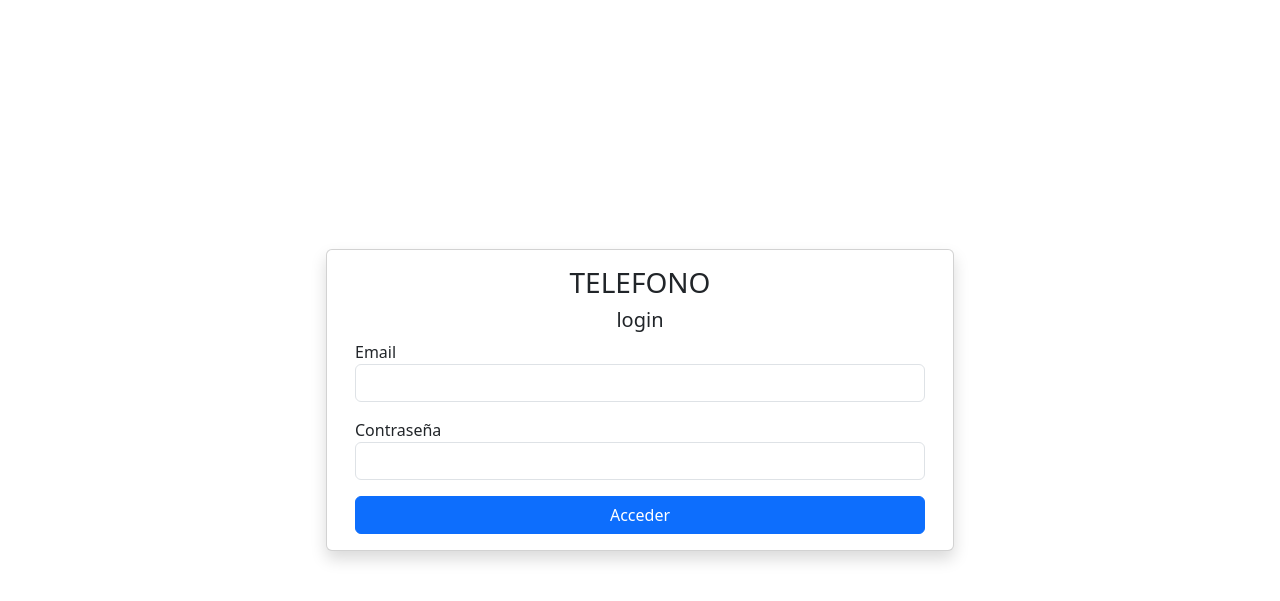
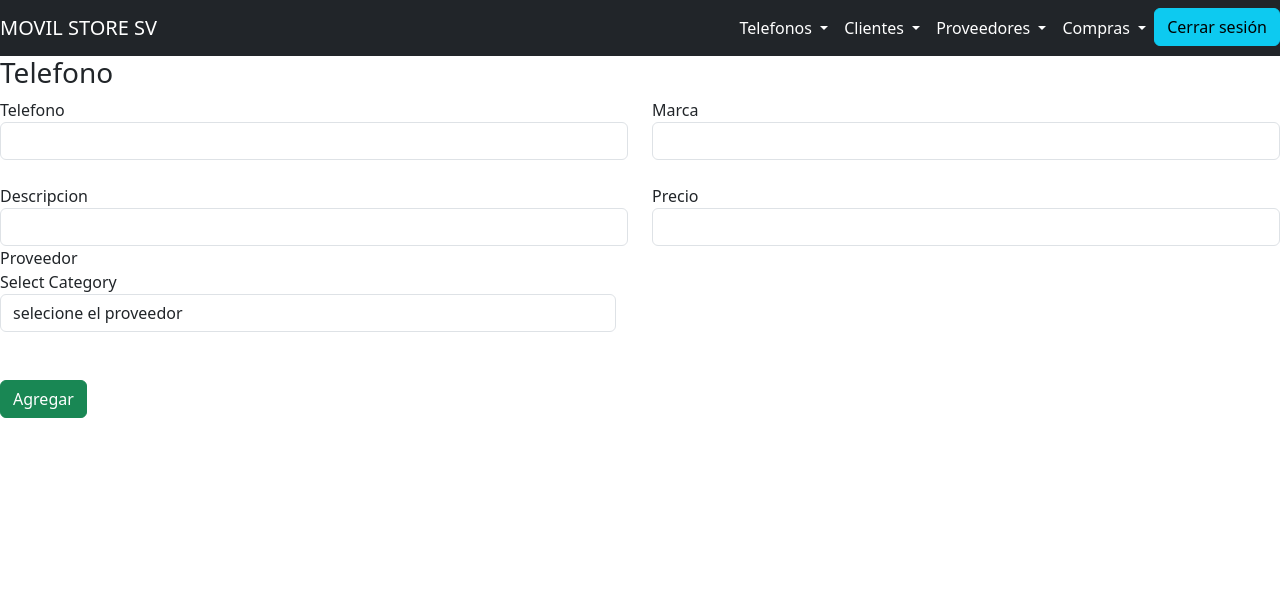
Before and after one commit to MiguelZelaya5/App_flask_mysql, a Flask app: page / in a window 1280 px wide. Shown: the top 601 px of the page. Run offline with Flask 3, Linux system fonts and the light colour scheme; data that the repository does not hold is empty; some libraries are stand-ins or nearby versions.

Commit message:
avanzenum5

```diff
--- a/app.py
+++ b/app.py
@@ -1,23 +1,16 @@
 from flask import Flask, render_template, request,redirect
-from config import conectar
+import result
 from flask_mysqldb import MySQL
 from wtforms import SelectField
 from flask_wtf import FlaskForm
 import controladortele
+from mysql.connector import connect
+from config import conectar
+import mysql.connector
 
 app = Flask(__name__)
-mydb = conectar()
-mysql = MySQL(mydb)
-
-
-@app.route('/', methods=['GET'])
-def home():
-    return render_template('index.html')
-
-@app.route('/login', methods=["POST"])
-def login():
-    email=request.form('email')
-    password = request.form('password')
+mydb = conectar
+mysql = MySQL(app)
 
 @app.route("/agregartelefonos")
 def formulariotelefono():
@@ -34,12 +27,18 @@ def insert():
     estado= request.form["estado"]
     controladortele.insertar_telefono(nombre_telefono,marca,descripcion,
                                       precio,existencias,proveedor,estado)
-    return redirect("/tablatelefonos")
-@app.route("/")
+    return redirect("/tablatelefonos.html")
+
 @app.route("/tablatelefonos")
-def mostrartele():
+def tablatelefonos():
     telefonostable = controladortele.obtener_telefonos
     return render_template("tablatelefonos.html", telefonostable=telefonostable)
+@app.route("/")
+@app.route('/proveedores')
+def proveedores():
+    proveedores=controladortele.obtener_name_proveedores()
+
+    return render_template("agregartelefono.html", proveedores=proveedores)
 
 @app.route("/eliminar_telefono", methods=["POST"])
 def eliminar_telefono():
@@ -61,12 +60,7 @@ def actualizar_juego():
                         existencias,id_proveedor,id_telefono)
     return redirect("/tablatelefonos")
 
-class TelefonoForm(FlaskForm):
-    id_proveedor = SelectField('Proveedores')
 
-    def __init__(self, *args, **kwargs):
-        super(TelefonoForm, self).__init__(*args, **kwargs)
-        self.id_proveedor.choices = [(str(proveedor[0]), proveedor[1]) for proveedor in controladortele.obtener_name_proveedores()]
 
 if __name__ == '__main__':
-    app.run(debug=True)
+    app.run(port=3000,debug=True)
--- a/templates/agregartelefono.html
+++ b/templates/agregartelefono.html
@@ -1,81 +1,8 @@
-<!DOCTYPE html>
-<html lang="en">
-    <head>
-        <meta charset="UTF-8">
-        <meta http-equiv="X-UA-Compatible" content="IE=edge">
-        <meta name="viewport" content = "Wiwidth=device=width, initial-scale=1.0">
-        <link href="https://cdn.jsdelivr.net/npm/bootstrap@5.3.0-alpha3/dist/css/bootstrap.min.css" rel="stylesheet" integrity="sha384-KK94CHFLLe+nY2dmCWGMq91rCGa5gtU4mk92HdvYe+M/SXH301p5ILy+dN9+nJOZ" crossorigin="anonymous">
-        <script src="https://cdn.jsdelivr.net/npm/bootstrap@5.3.0-alpha3/dist/js/bootstrap.bundle.min.js" integrity="sha384-ENjdO4Dr2bkBIFxQpeoTz1HIcje39Wm4jDKdf19U8gI4ddQ3GYNS7NTKfAdVQSZe" crossorigin="anonymous"></script>
-        <title>App</title>
-    </head>
-    <body>
-        <nav class="navbar navbar-dark bg-dark navbar-expand-lg">
-            <a class="navbar-brand" href="#">
-                MOVIL STORE SV
-            </a>
-            <div class="collapse navbar-collapse" id="navbarScroll">
-                <ul class="navbar-nav ms-auto">
-                    <li class="nav-item dropdown">
-                        <a class="nav-link dropdown-toggle" href="#" id="navbarScrollingDropdown" role="button" data-bs-toggle="dropdown" aria-expanded="false" style="color: white">
-                          Telefonos
-                        </a>
-                        <ul class="dropdown-menu" aria-labelledby="navbarScrollingDropdown">
-                          <li><a class="dropdown-item" href="#">Ingresar nuevo Telefono</a></li>
-                          <li><hr class="dropdown-divider"></li>
-                          <li><a class="dropdown-item" href="#">Actualizar datos de Telefonos</a></li>
-                          <li><hr class="dropdown-divider"></li>
-                          <li><a class="dropdown-item" href="#">Eliminar Telefono</a></li>
-                        </ul>
-                      </li>
-                      <li class="nav-item dropdown">
-                        <a class="nav-link dropdown-toggle" href="#" id="navbarScrollingDropdown" role="button" data-bs-toggle="dropdown" aria-expanded="false" style="color: white">
-                          Clientes
-                        </a>
-                        <ul class="dropdown-menu" aria-labelledby="navbarScrollingDropdown">
-                          <li><a class="dropdown-item" href="#">Ingresar nuevo Cliente</a></li>
-                          <li><hr class="dropdown-divider"></li>
-                          <li><a class="dropdown-item" href="#">Actualizar datos de Clientes</a></li>
-                          <li><hr class="dropdown-divider"></li>
-                          <li><a class="dropdown-item" href="#">Eliminar Clientes</a></li>
-                        </ul>
-                      </li>
-                      <li class="nav-item dropdown">
-                        <a class="nav-link dropdown-toggle" href="#" id="navbarScrollingDropdown" role="button" data-bs-toggle="dropdown" aria-expanded="false" style="color: white">
-                          Proveedores
-                        </a>
-                        <ul class="dropdown-menu" aria-labelledby="navbarScrollingDropdown">
-                          <li><a class="dropdown-item" href="#">Ingresar nuevo Proveedor</a></li>
-                          <li><hr class="dropdown-divider"></li>
-                          <li><a class="dropdown-item" href="#">Actualizar datos de Proveedores</a></li>
-                          <li><hr class="dropdown-divider"></li>
-                          <li><a class="dropdown-item" href="#">Eliminar Proveedores</a></li>
-                        </ul>
-                      </li>
-                      <li class="nav-item dropdown">
-                        <a class="nav-link dropdown-toggle" href="#" id="navbarScrollingDropdown" role="button" data-bs-toggle="dropdown" aria-expanded="false" style="color: white">
-                          Compras
-                        </a>
-                        <ul class="dropdown-menu" aria-labelledby="navbarScrollingDropdown">
-                          <li><a class="dropdown-item" href="#">Ingresar nueva Compra</a></li>
-                          <li><hr class="dropdown-divider"></li>
-                          <li><a class="dropdown-item" href="#">Actualizar datos de las Compras</a></li>
-                          <li><hr class="dropdown-divider"></li>
-                          <li><a class="dropdown-item" href="#">Eliminar Compras</a></li>
-                        </ul>
-                      </li>
-
-
-
-
-                    <li class="nav-item">
-                        <li class="nav-item ml-auto">
-                            <button class="btn btn-info" value="Registrate">Cerrar sesión</button>
-                        </li>
-
-                    </li>
-
-            </div>
-        </nav>
+{% extends "todointerfaz.html" %}
+{% block titulo %}
+Agregar telefono
+{% endblock %}
+{% block contenido %}
         <section class="section">
           <div class="colums">
             <div class="column">
@@ -108,20 +35,21 @@
 
                   <div class="col-sm-6">
                     <label>Proveedor</label>
-                    <div class="dropdown" data-bs-theme="light">
-                      <button class="btn btn-secondary dropdown-toggle" type="button" id="dropdownMenuButtonLight" data-bs-toggle="dropdown" aria-expanded="false">
-                        Default dropdown
-                      </button>
-                      <ul class="dropdown-menu" aria-labelledby="dropdownMenuButtonLight">
-                        <li><a class="dropdown-item active" href="#">Action</a></li>
-                        <li><a class="dropdown-item" href="#">Action</a></li>
-                        <li><a class="dropdown-item" href="#">Another action</a></li>
-                        <li><a class="dropdown-item" href="#">Something else here</a></li>
-                        <li><hr class="dropdown-divider"></li>
-                        <li><a class="dropdown-item" href="#">Separated link</a></li>
-                      </ul>
+                    <div class="form-group">
+                      <label>Select Category</label>
+                      <select name="search_category"  id="search_category_id" class="form-control">
+                        <option value="" selected="selected">selecione el proveedor</option>
+                        {% for proveedor in proveedores %}
+                        <option value='{{proveedor[0]}}'>{{proveedor[1]}}</option>
+                        {% endfor %}
+                      </select>
                     </div>
                   </div>
+
+                </div>
+
+                  </form>
+                    </select>
 
                 </div>
                 <div>
@@ -132,6 +60,6 @@
               </form>
             </div>
           </div>
+
         </section>
-    </body>
-</html>
+{% endblock %}
--- /dev/null
+++ b/templates/todointerfaz.html
@@ -0,0 +1,82 @@
+<!DOCTYPE html>
+<html lang="en">
+    <head>
+        <meta charset="UTF-8">
+        <meta http-equiv="X-UA-Compatible" content="IE=edge">
+        <meta name="viewport" content = "Wiwidth=device=width, initial-scale=1.0">
+        <title>Movil Store Store- {% block titulo %}{% endblock %}</title>
+        <link href="https://cdn.jsdelivr.net/npm/bootstrap@5.3.0-alpha3/dist/css/bootstrap.min.css" rel="stylesheet" integrity="sha384-KK94CHFLLe+nY2dmCWGMq91rCGa5gtU4mk92HdvYe+M/SXH301p5ILy+dN9+nJOZ" crossorigin="anonymous">
+        <script src="https://cdn.jsdelivr.net/npm/bootstrap@5.3.0-alpha3/dist/js/bootstrap.bundle.min.js" integrity="sha384-ENjdO4Dr2bkBIFxQpeoTz1HIcje39Wm4jDKdf19U8gI4ddQ3GYNS7NTKfAdVQSZe" crossorigin="anonymous"></script>
+
+    </head>
+    <body>
+        <nav class="navbar navbar-dark bg-dark navbar-expand-lg">
+            <a class="navbar-brand" href="#">
+                MOVIL STORE SV
+            </a>
+            <div class="collapse navbar-collapse" id="navbarScroll">
+                <ul class="navbar-nav ms-auto">
+                    <li class="nav-item dropdown">
+                        <a class="nav-link dropdown-toggle" href="#" id="navbarScrollingDropdown" role="button" data-bs-toggle="dropdown" aria-expanded="false" style="color: white">
+                          Telefonos
+                        </a>
+                        <ul class="dropdown-menu" aria-labelledby="navbarScrollingDropdown">
+                          <li><a class="dropdown-item" href="#">Ingresar nuevo Telefono</a></li>
+                          <li><hr class="dropdown-divider"></li>
+                          <li><a class="dropdown-item" href="#">Actualizar datos de Telefonos</a></li>
+                          <li><hr class="dropdown-divider"></li>
+                          <li><a class="dropdown-item" href="#">Eliminar Telefono</a></li>
+                        </ul>
+                      </li>
+                      <li class="nav-item dropdown">
+                        <a class="nav-link dropdown-toggle" href="#" id="navbarScrollingDropdown" role="button" data-bs-toggle="dropdown" aria-expanded="false" style="color: white">
+                          Clientes
+                        </a>
+                        <ul class="dropdown-menu" aria-labelledby="navbarScrollingDropdown">
+                          <li><a class="dropdown-item" href="#">Ingresar nuevo Cliente</a></li>
+                          <li><hr class="dropdown-divider"></li>
+                          <li><a class="dropdown-item" href="#">Actualizar datos de Clientes</a></li>
+                          <li><hr class="dropdown-divider"></li>
+                          <li><a class="dropdown-item" href="#">Eliminar Clientes</a></li>
+                        </ul>
+                      </li>
+                      <li class="nav-item dropdown">
+                        <a class="nav-link dropdown-toggle" href="#" id="navbarScrollingDropdown" role="button" data-bs-toggle="dropdown" aria-expanded="false" style="color: white">
+                          Proveedores
+                        </a>
+                        <ul class="dropdown-menu" aria-labelledby="navbarScrollingDropdown">
+                          <li><a class="dropdown-item" href="#">Ingresar nuevo Proveedor</a></li>
+                          <li><hr class="dropdown-divider"></li>
+                          <li><a class="dropdown-item" href="#">Actualizar datos de Proveedores</a></li>
+                          <li><hr class="dropdown-divider"></li>
+                          <li><a class="dropdown-item" href="#">Eliminar Proveedores</a></li>
+                        </ul>
+                      </li>
+                      <li class="nav-item dropdown">
+                        <a class="nav-link dropdown-toggle" href="#" id="navbarScrollingDropdown" role="button" data-bs-toggle="dropdown" aria-expanded="false" style="color: white">
+                          Compras
+                        </a>
+                        <ul class="dropdown-menu" aria-labelledby="navbarScrollingDropdown">
+                          <li><a class="dropdown-item" href="#">Ingresar nueva Compra</a></li>
+                          <li><hr class="dropdown-divider"></li>
+                          <li><a class="dropdown-item" href="#">Actualizar datos de las Compras</a></li>
+                          <li><hr class="dropdown-divider"></li>
+                          <li><a class="dropdown-item" href="#">Eliminar Compras</a></li>
+                        </ul>
+                      </li>
+
+
+
+
+                    <li class="nav-item">
+                        <li class="nav-item ml-auto">
+                            <button class="btn btn-info" value="Registrate">Cerrar sesión</button>
+                        </li>
+
+                    </li>
+
+            </div>
+        </nav>
+        {%block contenido %} {% endblock %}
+    </body>
+</html>
```
Also changed, not shown: config.py (+6 -13 lines), controladortele.py (+4 -7 lines).
